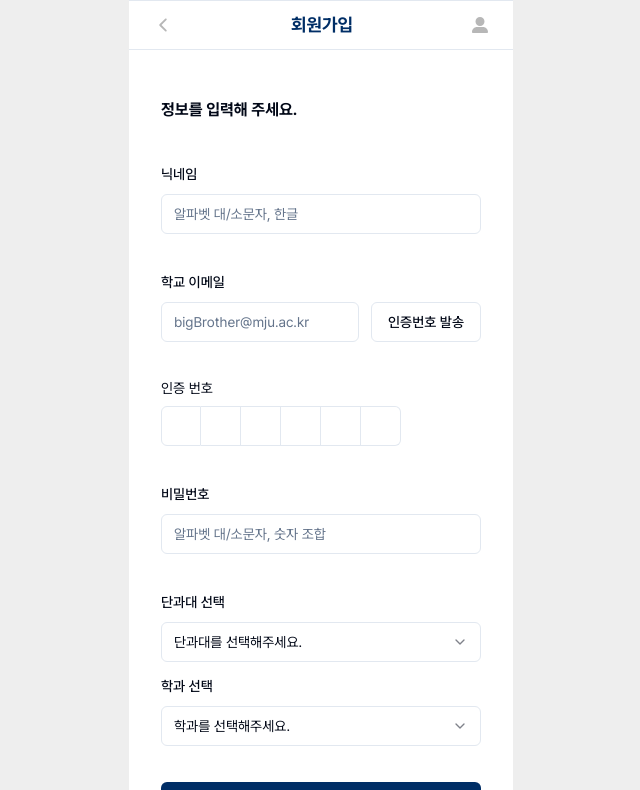
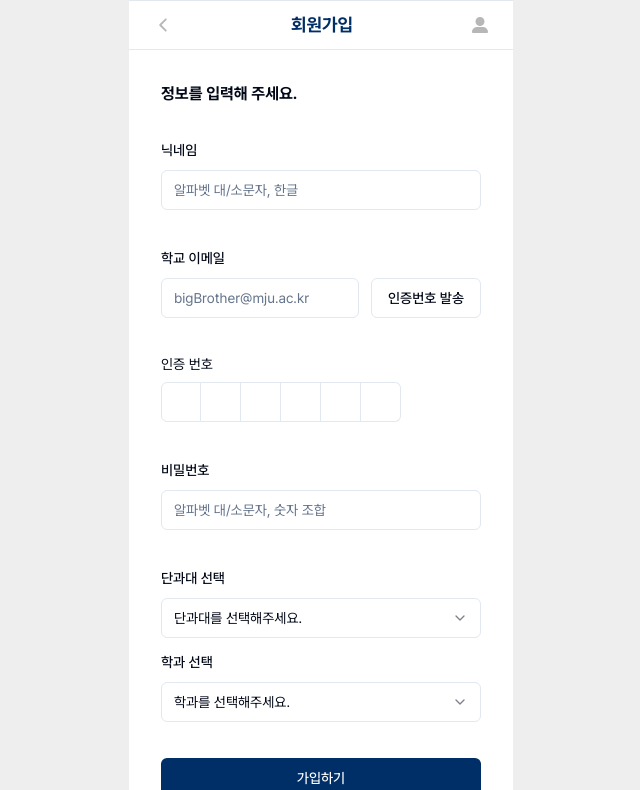
Before and after one commit to developthreefeet/big-brother-FE, a Next.js app: page /join in a window 1280 px wide. Shown: the top 790 px of the page, without its empty margins (319-959 px from the left). Built offline with nearby package versions, Linux system fonts and the light colour scheme.

Commit message:
style: join 페이지 스타일링 수정

```diff
--- a/src/app/join/page.tsx
+++ b/src/app/join/page.tsx
@@ -27,10 +27,10 @@ const Page = () => {
 
   return (
     <>
-      <h3 className="font-bold mt-4">정보를 입력해 주세요.</h3>
+      <h3 className="font-bold">정보를 입력해 주세요.</h3>
       <Form {...form}>
         <form
-          className="space-y-9 my-10"
+          className="space-y-9 my-8"
           onSubmit={form.handleSubmit((data) => console.log(data))}
         >
           <FormField
```
